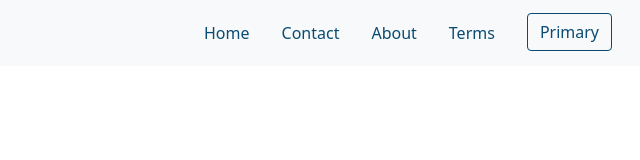
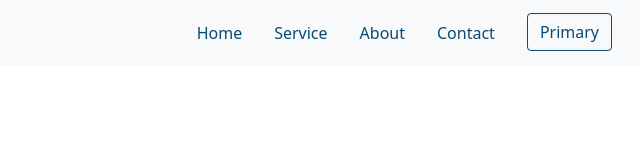
Before and after one commit to RidmaShehan/low-clone, a plain HTML site: page index.html in a window 1280 px wide. Shown: the full height of the page, 640-1280 px from the left. Drawn offline with nearby package versions, Linux system fonts and the light colour scheme.

Commit message:
re structure

```diff
--- a/index.html
+++ b/index.html
@@ -24,13 +24,13 @@
                     <a class="nav-link active mx-3" aria-current="page" href="#" style="color: #094B72;">Home</a>
                 </li>
                 <li class="nav-item navbar-nav">
-                    <a class="nav-link mx-3" href="#" style="color: #094B72;">Contact</a>
+                    <a class="nav-link mx-3" href="#" style="color: #094B72;">Service</a>
                 </li>
                 <li class="nav-item navbar-nav">
                     <a class="nav-link mx-3" href="#" style="color: #094B72;">About</a>
                 </li>
                 <li class="nav-item navbar-nav">
-                    <a class="nav-link mx-3" href="#" style="color: #094B72;">Terms</a>
+                    <a class="nav-link mx-3" href="#" style="color: #094B72;">Contact</a>
                 </li>
                 <li class="nav-item navbar-nav">
                     <button type="button" class="btn btn-outline-primary  mx-3 btn-custom"
@@ -41,11 +41,11 @@
     </nav>
     <!-- -------------------------------------------- Home -------------------------------------------- -->
 
-    <!-- -------------------------------------------- Contact ----------------------------------------- -->
+    <!-- -------------------------------------------- Service ----------------------------------------- -->
 
     <!-- -------------------------------------------- About ------------------------------------------- -->
 
-    <!-- -------------------------------------------- Terms ------------------------------------------- -->
+    <!-- -------------------------------------------- Contacts ------------------------------------------- -->
 
     <!-- -------------------------------------------- Footer ------------------------------------------ -->
 
```
